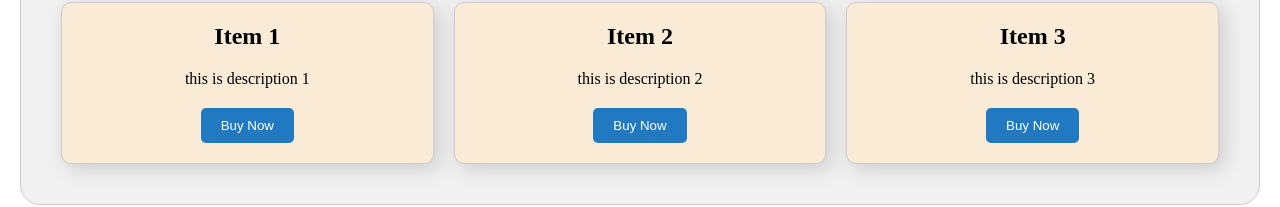
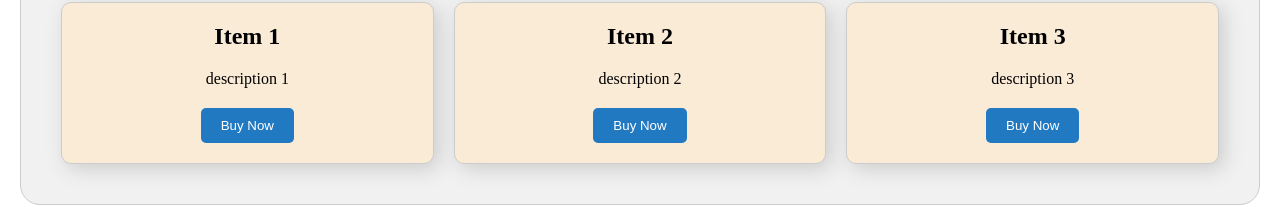
Before and after one commit to bettercallmahin/react-practice, a React (Create React App) app: page / in a window 1280 px wide. Shown: the part 136-343 px from the top of the page. Built offline with nearby package versions, Linux system fonts and the light colour scheme.

Commit message:
created data in json

```diff
--- a/src/App.js
+++ b/src/App.js
@@ -1,5 +1,6 @@
 import React from "react";
 import Card from "./components/Card";
+import Data from "./data.json"
 
 function App() {
     return (
@@ -10,9 +11,9 @@ function App() {
             </div>
 
             <div className="card-holder">
-                <Card title="Item 1" desc="this is description 1"/>
-                <Card title="Item 2" desc="this is description 2"/>
-                <Card title="Item 3" desc="this is description 3"/>
+                <Card title={Data[0].title} desc={Data[0].description}/>
+                <Card title={Data[1].title} desc={Data[1].description}/>
+                <Card title={Data[2].title} desc={Data[2].description}/>
             </div>
         </div>
     )
--- /dev/null
+++ b/src/data.json
@@ -0,0 +1,14 @@
+[
+    {
+        "title" : "Item 1",
+        "description" : "description 1"
+    },
+    {
+        "title" : "Item 2",
+        "description" : "description 2"
+    },
+    {
+        "title" : "Item 3",
+        "description" : "description 3"
+    }
+]
```
Also changed, not shown: 1 other file (tests, documents, lock files or other folders).
